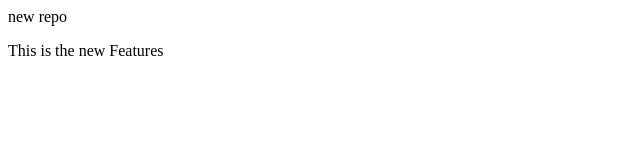
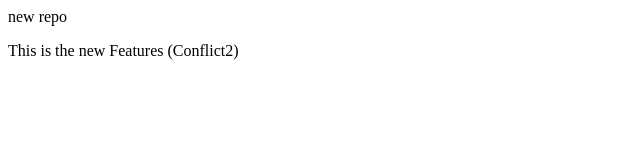
Before and after one commit to siddheshThorat04/LocalRepo, a plain HTML site: page index.html in a window 1280 px wide. Shown: the full height of the page, 0-640 px from the left. Drawn offline with Linux system fonts and the light colour scheme.

Commit message:
conflict2

```diff
--- a/index.html
+++ b/index.html
@@ -1,2 +1,2 @@
 <p>new repo</p>
-<p>This is the new Features</p>
+<p>This is the new Features (Conflict2)</p>
```
